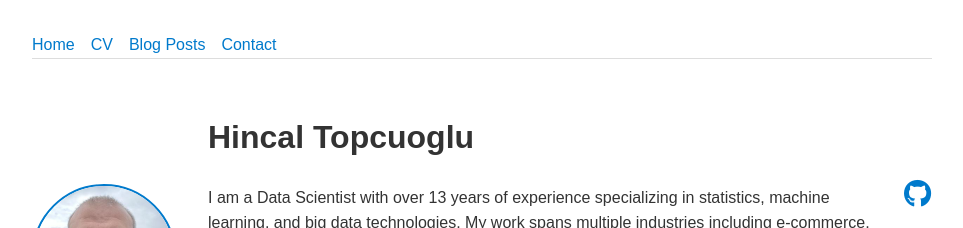
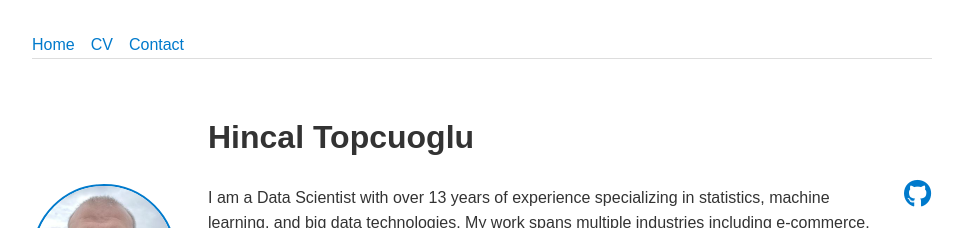
Before and after one commit to hincaltopcuoglu/hincaltopcuoglu.github.io, a Jekyll site: the page built from index.md, in a window 1280 px wide. Shown: the top 228 px of the page, without its empty margins (158-1121 px from the left). Built offline with Jekyll 4.4.1, drawn with Linux system fonts in a browser that asks for light colours.

Commit message:
Update home.html

```diff
--- a/_layouts/home.html
+++ b/_layouts/home.html
@@ -14,7 +14,6 @@
       <ul>
         <li><a href="{{ '/' | relative_url }}">Home</a></li>
         <li><a href="{{ '/cv/' | relative_url }}">CV</a></li>
-        <li><a href="{{ '/blog-posts.html' | relative_url }}">Blog Posts</a></li>
         <li><a href="{{ '/contact.html' | relative_url }}">Contact</a></li>
       </ul>
     </nav>
```
